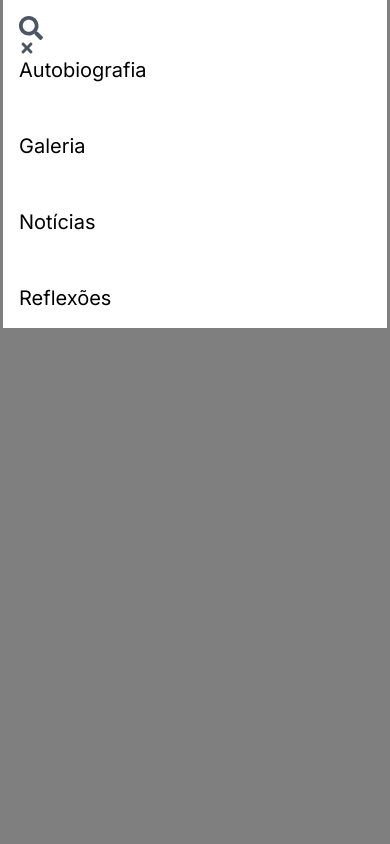
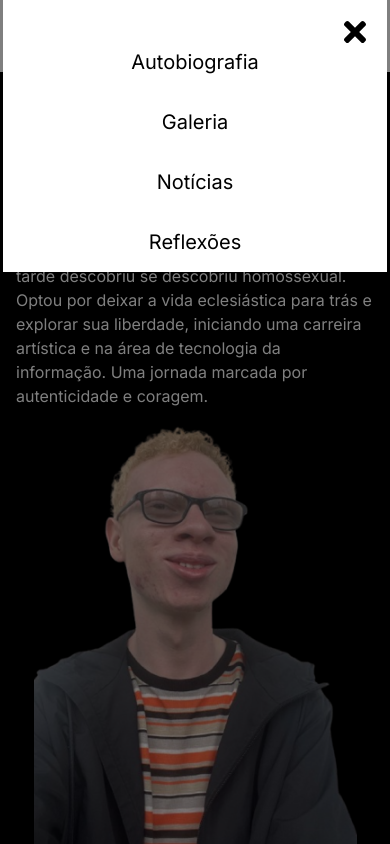
Before and after one commit to mateushilariodias/mateushilariodias, a Next.js app in the folder application/: page / in a window 390 px wide. Both pictures are taken after a click on the icon 364 px from the left and 36 px from the top of the page. Shown: the top 844 px of the page. Built offline with nearby package versions, Linux system fonts and the light colour scheme.

Commit message:
finish building the hero and make it responsive

```diff
--- a/application/src/app/page.tsx
+++ b/application/src/app/page.tsx
@@ -1,9 +1,11 @@
 import Header from "@/components/common/Header";
+import HeroSection from "@/components/homepage/HeroSection";
 
 export default function Home() {
   return (
     <main className="flex min-h-screen flex-col items-center justify-between">
       <Header/>
+      <HeroSection/>
     </main>
   );
 }
--- a/application/src/components/common/Header.tsx
+++ b/application/src/components/common/Header.tsx
@@ -6,9 +6,10 @@ import { FaBars, FaSearch, FaTimes } from "react-icons/fa";
 
 function Header() {
     const [showMobileMenu, setShowMobileMenu] = useState(false);
+    const [showSearch, setShowSearch] = useState(false);
 
     return (
-        <header className="flex flex-row justify-between items-center w-full py-3 lg:py-4 px-4 lg:px-28">
+        <header className="flex flex-row justify-between items-center w-full py-3 lg:py-4 px-4 lg:px-16 xl:px-28">
             <div className="flex flex-row justify-center items-center gap-6">
                 <img src="/images/logo_mateushilariodias.png" className="h-9 w-10 lg:h-auto lg:w-auto" alt="logo de mateushilariodias" />
                 <div className="text-black">
@@ -32,15 +33,29 @@ function Header() {
                 </Link>
             </nav>
             <div className="flex flex-row gap-4 lg:hidden text-black">
-                <FaSearch className="h-5 w-5" />
+                <FaSearch onClick={() => setShowSearch(true)} className="h-5 w-5" />
                 <FaBars onClick={() => setShowMobileMenu(true)} className="h-5 w-5 cursor-pointer" />
             </div>
+            {/* {showSearch && (
+                <div className="fixed inset-0 bg-black bg-opacity-50 z-30 flex justify-center items-start text-gray-600">
+                    <div className="flex justify-end p-4">
+                        <FaTimes onClick={() => setShowMobileMenu(false)} className="cursor-pointer h-8 w-8 text-black" />
+                    </div>
+                    <div className="hidden md:flex bg-zinc-100 items-center text-gray-600 py-1 px-3 rounded-full relative">
+                        <input className="bg-zinc-100 focus-visible:outline-none py-2 px-4" type="text" name="search" id="search" placeholder="Pesquisar"/>
+                        <FaSearch />
+                    </div>
+                    <Link href='' className="font-semibold border-t border-zinc-300 text-center pt-2">
+                        Ver todos os resultados.</Link>
+                </div>
+            )} */}
             {showMobileMenu && (
                 <div className="fixed inset-0 bg-black bg-opacity-50 z-30 flex justify-center items-start text-gray-600">
                     <div className="bg-white p-4 w-full max-w-sm mx-auto">
-                    <FaSearch className="h-6 w-6" />
-                    <FaTimes onClick={() => setShowMobileMenu(false)} className="cursor-pointer" />
-                        <nav className="flex flex-col gap-12 text-xl text-black">
+                        <div className="flex justify-end">
+                            <FaTimes onClick={() => setShowMobileMenu(false)} className="cursor-pointer h-8 w-8 text-black" />
+                        </div>
+                        <nav className="flex flex-col gap-8 text-xl text-black text-center">
                             <Link href=''>
                                 <span>Autobiografia</span>
                             </Link>
--- /dev/null
+++ b/application/src/components/homepage/HeroSection.tsx
@@ -0,0 +1,35 @@
+import Link from "next/link";
+import { GoArrowDown } from "react-icons/go";
+
+function HeroSection() {
+
+    return (
+        <section className="pt-8 pb-10 px-4 lg:pt-20 lg:pb-8 lg:px-16 xl:px-40 bg-black text-white">
+            <article className="lg:flex lg:flex-row">
+                <div>
+                    <h1 className="font-bold text-xl lg:text-3xl pb-2 lg:pb-12">Mateus Hilário Dias:<br />Vida pessoal e profissional</h1>
+                    <p className="text-base lg:text-2xl pb-4 lg:pr-52 lg:pb-12">Mateus nasceu em 15 de setembro de 2004, em Pedregulho, SP. Um bebê albino com uma paixão desde cedo por arte. Inicialmente seguindo uma vocação religiosa, ele mais tarde descobriu se descobriu homossexual. Optou por deixar a vida eclesiástica para trás e explorar sua liberdade, iniciando uma carreira artística e na área de tecnologia da informação. Uma jornada marcada por autenticidade e coragem.</p>
+                    <Link href="" className="hidden lg:inline-flex bg-white hover:bg-slate-100 py-4 px-24 font-bold text-black rounded-xl text-xl text-center">
+                        <strong>Acessar galeria</strong>
+                    </Link>
+                </div>
+                <div className="lg:hidden w-auto flex justify-center items-center pb-6 lg:pb-0">
+                    <img className="w-auto" src="images/hero.png" alt="Fotografia de Mateus contemplando uma paisagem." />
+                </div>
+                <Link href="" className="lg:hidden inline-flex bg-white hover:bg-slate-100 py-3 px-10 font-bold text-black rounded-xl text-base text-center">
+                    <strong>Acessar galeria</strong>
+                </Link>
+                <div className="hidden w-full lg:flex justify-center items-center mt-10 lg:mt-0">
+                    <img className="w-full" src="images/hero.png" alt="Fotografia de Mateus contemplando uma paisagem." />
+                </div>
+                <Link href="#aboutSection">
+                    <GoArrowDown className="lg:hidden mt-8 mx-auto h-10 w-10 animate-bounce" />
+                </Link>
+            </article>
+            <Link href="#aboutSection">
+                <GoArrowDown className="hidden lg:flex animate-bounce mt-8 lg:mt-4 mx-auto h-10 w-10" />
+            </Link>
+        </section>
+    )
+}
+export default HeroSection;
```
Also changed, not shown: application/public/images/hero.png (added).
